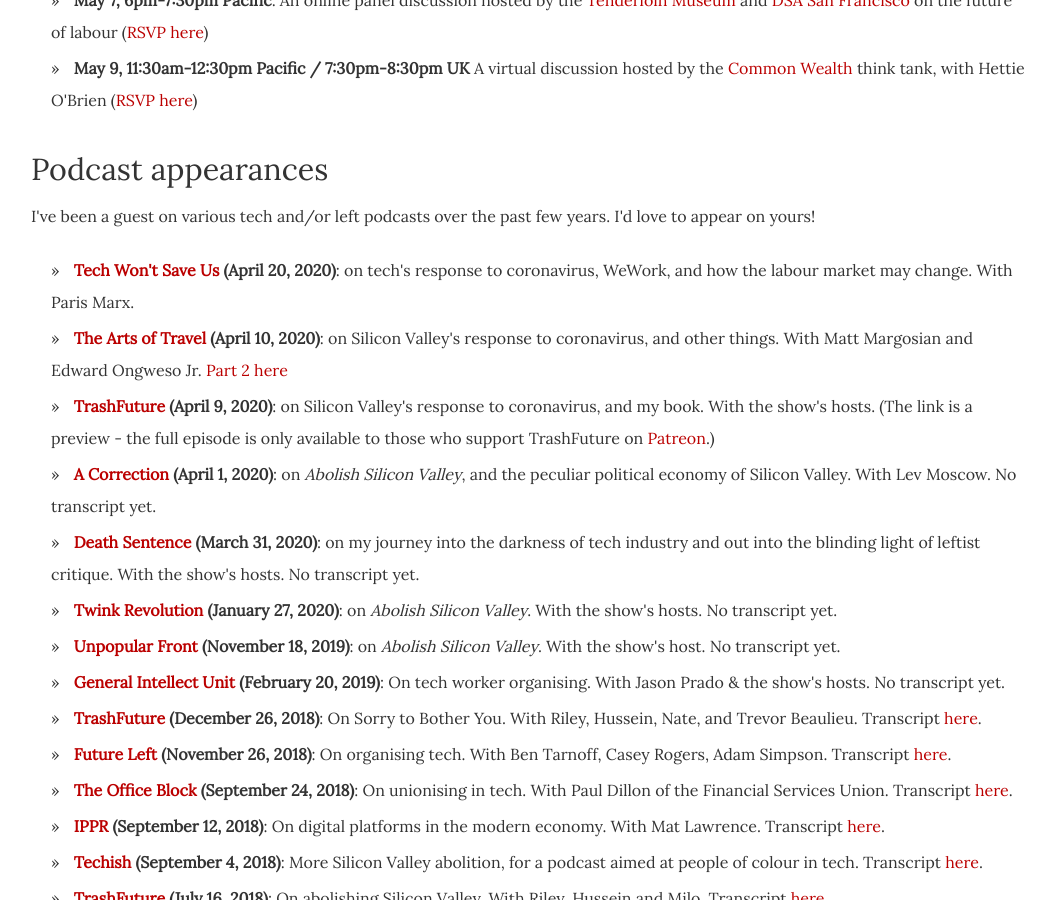
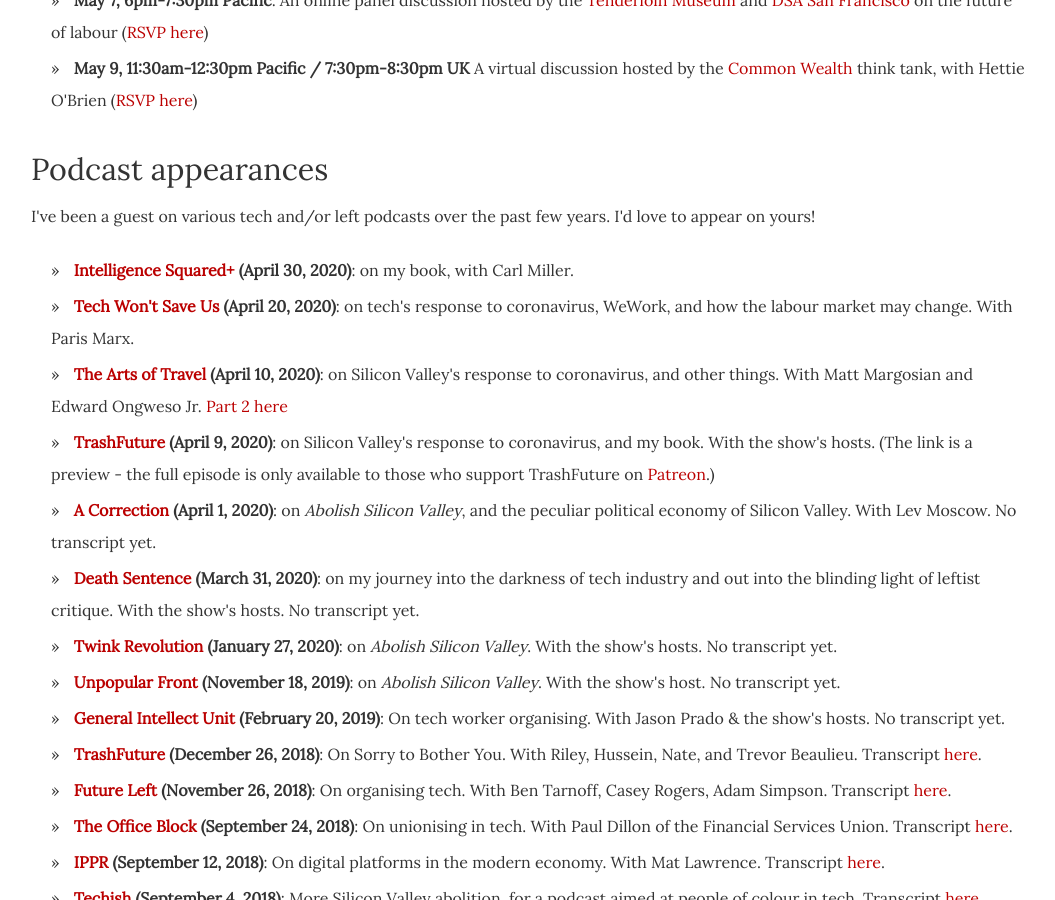
Before and after one commit to dellsystem/dellsystem.github.io, a Jekyll site: the page built from speaking/index.html, in a window 1280 px wide and 900 px high, scrolled down 564 px. Shown: the whole window, without its empty margins (109-1164 px from the left). Built offline with Jekyll 4.4.1, drawn with Linux system fonts in a browser that asks for light colours.

Commit message:
Add Intelligence2 podcast

```diff
--- a/_includes/podcasts.html
+++ b/_includes/podcasts.html
@@ -1,4 +1,5 @@
 <ul>
+    <li><strong><a href="https://podcasts.google.com/?feed=aHR0cDovL2ZlZWRzLnNvdW5kY2xvdWQuY29tL3VzZXJzL3NvdW5kY2xvdWQ6dXNlcnM6MjQ2MTY2My9zb3VuZHMucnNz&episode=N2Y2ZDc5ZDUtY2VhZS00MzM4LWIwNDMtNGIyYjMwYzMwNzc5&hl=en&ved=2ahUKEwjmmI-c2ZbpAhXrFjQIHSjEDlEQjrkEegQICxAE&ep=6">Intelligence Squared+</a> (April 30, 2020)</strong>: on my book, with Carl Miller.</li>
     <li><strong><a href="https://podcasts.apple.com/us/podcast/techs-response-to-covid-19-with-wendy-liu/id1507621076?i=1000472097196">Tech Won't Save Us</a> (April 20, 2020)</strong>: on tech's response to coronavirus, WeWork, and how the labour market may change. With Paris Marx.</li>
     <li><strong><a href="https://player.whooshkaa.com/episode?id=602905">The Arts of Travel</a> (April 10, 2020)</strong>: on Silicon Valley's response to coronavirus, and other things. With Matt Margosian and Edward Ongweso Jr. <a href="https://player.whooshkaa.com/episode/602906">Part 2 here</a></li>
     <li><strong><a href="https://www.podbean.com/media/share/pb-k9mjs-d8ba9b">TrashFuture</a> (April 9, 2020)</strong>: on Silicon Valley's response to coronavirus, and my book. With the show's hosts. (The link is a preview - the full episode is only available to those who support TrashFuture on <a href="https://www.patreon.com/trashfuture">Patreon</a>.)</li>
```
